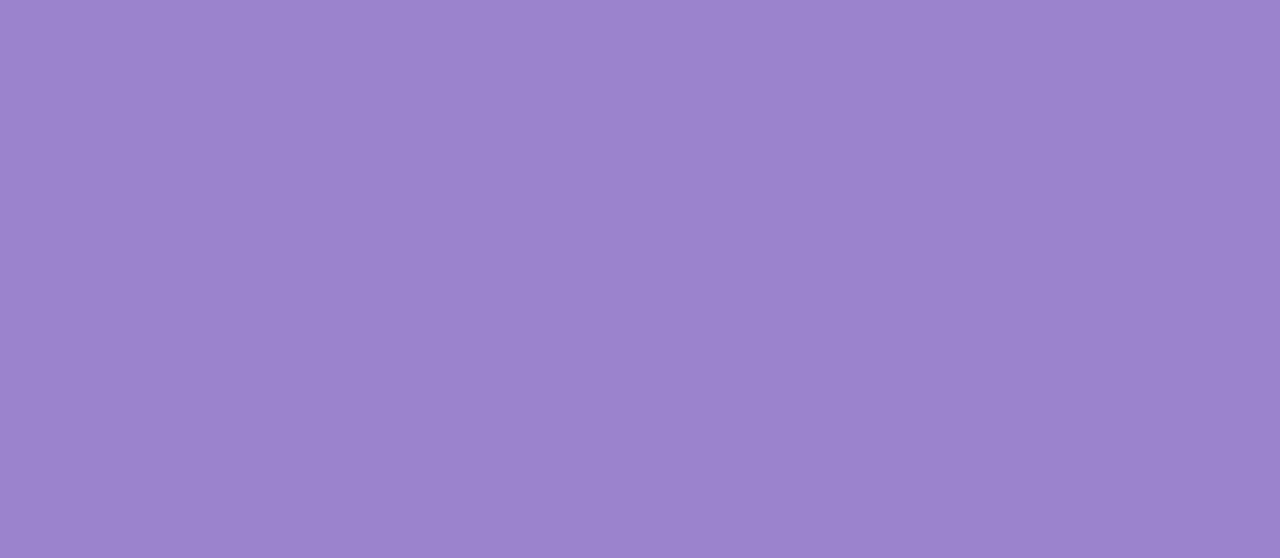
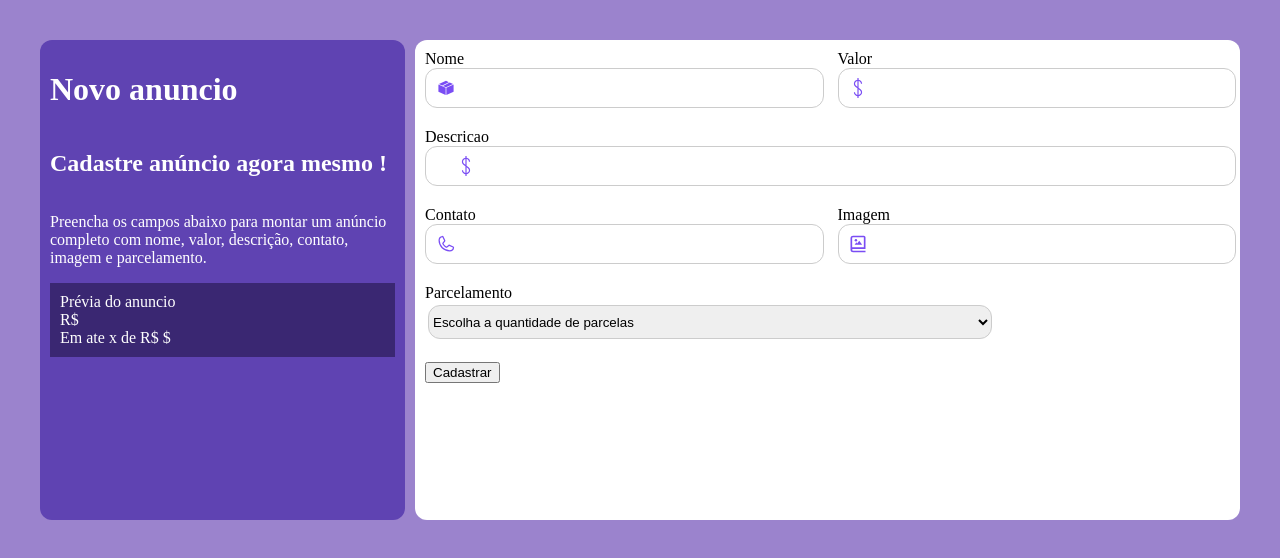
Before and after one commit to Axel-Cruz/Exercicio-Loja-React, a React (Vite) app: page /anuncios/cadastro in a window 1280 px wide. Before the commit this address had no page. Shown: the top 558 px of the page. Built offline with nearby package versions, Linux system fonts and the light colour scheme.

Commit message:
Alterando endereços e adicionando novas telas

```diff
--- a/src/index.css
+++ b/src/index.css
@@ -30,6 +30,12 @@ body {
 }
 
 /*Estilos do input padrao da aplicação*/
+
+.containers_inputs {
+  display: flex;
+  gap: 20px;
+}
+
 
 .container_input {
   height: 34px; /*altura do input*/
--- a/src/main.tsx
+++ b/src/main.tsx
@@ -7,6 +7,7 @@ import Home from "./pages/Home/Home.tsx";
 import Login from "./pages/Login/Login.tsx";
 import CriarConta from "./pages/CriarConta/CriarConta.tsx";
 import Anuncios from "./pages/Anuncios/Anuncios.tsx";
+import FormAnuncios from "./pages/FormAnuncios/FormAnuncios.tsx";
 
 createRoot(document.getElementById("root")!).render(
   <StrictMode>
@@ -16,6 +17,7 @@ createRoot(document.getElementById("root")!).render(
         <Route path="/login" element={<Login />}></Route>
         <Route path="/criar-conta" element={<CriarConta />}></Route>
         <Route path="/anuncios" element={<Anuncios />}></Route>
+        <Route path="/anuncios/cadastro" element={<FormAnuncios />}></Route>
       </Routes>
     </BrowserRouter>
   </StrictMode>,
--- a/src/pages/Anuncios/Anuncios.css
+++ b/src/pages/Anuncios/Anuncios.css
@@ -8,6 +8,22 @@
 }
 .container_lista_anuncios h1{
     text-align: center; /*vai deixar o texto centralizado na tela */
+}
+.header_lista_anuncios {
+  display: flex;
+  justify-content: space-between;
+  align-items: center;
+  gap: 16px;
+  margin-bottom: 20px;
+}
+
+.botao_novo_anuncio {
+  width: 180px;
+  display: inline-flex;
+  align-items: center;
+  justify-content: center;
+  text-decoration: none;
+  margin-bottom: 0;
 }
 .table_anuncios{
     width: 100%; /*vai ficar 100% do tamanho da div*/
--- a/src/pages/Anuncios/Anuncios.tsx
+++ b/src/pages/Anuncios/Anuncios.tsx
@@ -1,7 +1,11 @@
-import anuncios from "../../mock/data"; //importando os dados do mock para usar nessa tela.
+import { useState, useEffect } from "react"; //USEEFFECT É PARA CARREGAR OS DADOS QUANDO A TELA FOR ABERTA, O USESTATE É PARA GUARDAR OS DADOS QUE VÃO CHEGAR DO BACKEND.
+
 import "./Anuncios.css"; // importa o css
+import { Link } from "react-router";
 
 function Anuncios() {
+
+  const [anuncios, setAnuncios] = useState([])
 
 //Essa função para transfomado o valor em real.
     function formatarParaReal(valor : number) { // o number é o tipo do valor.
@@ -11,9 +15,30 @@ function Anuncios() {
         }).format(valor);
     }
 
+    async function carregarAnuncios() {
+  const resposta = await fetch("http://localhost:3000/anuncios");
+  const dados = await resposta.json();
+  setAnuncios(dados);
+}
+
+//a funcao useEffect é para carregar os dados quando a tela for aberta, ou seja, quando o componente for montado. O array vazio [] é para dizer que a função só deve ser executada uma vez, quando o componente for montado.
+useEffect(() =>{
+carregarAnuncios();
+}, [])
+
     return (
     <div className="container_lista_anuncios">
-      <h1>Meus Anuncios</h1>
+      <div className="header_lista_anuncios">
+
+        <h1>Meus anúncios</h1>
+
+        <Link
+          className="botao_telas_iniciais botao_novo_anuncio"
+          to="/anuncios/cadastro"
+        >
+          Novo anúncio
+        </Link>
+</div>
 
       <table className="table_anuncios">
         <thead>
@@ -29,12 +54,12 @@ function Anuncios() {
             <td> {anuncio.id }</td>
             <td>
               <img width={40}
-                src={anuncio.imagem}
+                src={anuncio.url}
               />
             </td>
             <td>{anuncio.nome}</td>
-            <td>{formatarParaReal(anuncio.valor)}</td>
-            <td>{anuncio.situacao === "PUBLICADO" ? "Publicado" : "Não publicado"}</td>
+            <td>{formatarParaReal(anuncio.preco)}</td>
+            <td>{anuncio.status === "PUBLICADO" ? "Publicado" : "Não publicado"}</td>
             <td></td>
           </tr>)}
 
--- a/src/pages/CriarConta/CriarConta.tsx
+++ b/src/pages/CriarConta/CriarConta.tsx
@@ -47,6 +47,7 @@ function CriarConta() {
           name: nome,
           email: email,
           password: senha,
+          plan: plano,
         }),
       });
 
--- /dev/null
+++ b/src/pages/FormAnuncios/FormAnuncios.css
@@ -0,0 +1,31 @@
+.container_form_anuncios {
+  max-width: 1200px;
+  margin: 40px auto;
+  gap: 10px;
+  height: 60vh;
+  display: flex;
+}
+
+.esquerda_container_form_anuncios {
+  background-color: #5f43b2;
+  display: flex;
+  flex-direction: column;
+  padding: 10px;
+  width: 30%;
+  border-radius: 12px;
+  color: #fff;
+}
+
+.direita_container_form_anuncios {
+  background-color: #fff;
+  padding: 10px;
+  width: 70%;
+  border-radius: 12px;
+}
+
+.preview_anuncio {
+  padding: 10px;
+  display: flex;
+  flex-direction: column;
+  background-color: #3a2772;
+}
--- /dev/null
+++ b/src/pages/FormAnuncios/FormAnuncios.tsx
@@ -0,0 +1,136 @@
+import { TfiMoney } from "react-icons/tfi";
+import "./FormAnuncios.css";
+import { GiCardboardBoxClosed } from "react-icons/gi";
+import { PiPhone } from "react-icons/pi";
+import { BiPhotoAlbum } from "react-icons/bi";
+import { useState } from "react";
+
+function FormAnuncios() {
+  const [nome, setNome] = useState("");
+  const [valor, setValor] = useState("");
+  const [descricao, setDescricao] = useState("");
+  const [contato, setContato] = useState("");
+  const [imagem, setImagem] = useState("");
+  const [parcela, setParcela] = useState("");
+
+  function cadastrarAnuncio(e: React.SubmitEvent){
+    e.preventDefault();
+    // Aqui você pode adicionar a lógica para enviar os dados do anúncio para o backend ou armazená-los localmente.
+    // Por exemplo, você pode usar fetch para enviar os dados para uma API ou salvar no localStorage.
+    fetch("http://localhost:3000/anuncios", {
+      method: "post",
+      body: JSON.stringify({
+        nome: nome,
+        url: imagem,
+        preco: valor,
+        descricao: descricao,
+        parcelamento: parcela,
+        contato: contato,
+
+      }),
+      headers: {
+          "Content-Type": "application/json",
+        },
+   });
+  }
+
+  return (
+    <div className="container_form_anuncios">
+      <div className="esquerda_container_form_anuncios">
+        <h1>Novo anuncio</h1>
+        <h2>Cadastre anúncio agora mesmo !</h2>
+        <p>
+          Preencha os campos abaixo para montar um anúncio completo com nome,
+          valor, descrição, contato, imagem e parcelamento.
+        </p>
+        <div className="preview_anuncio">
+          <span>Prévia do anuncio</span>
+          <span>{nome}</span>
+          <span>R$ {valor}</span>
+          <span>{descricao}</span>
+          <span>
+            Em ate {parcela}x de R$ ${valor}
+          </span>
+          <span>{contato}</span>
+        </div>
+      </div>
+
+      <form onSubmit={cadastrarAnuncio} className="direita_container_form_anuncios">
+        <div className="containers_inputs">
+          <div style={{ width: "50%" }}>
+            <label>Nome</label>
+            <div className="container_input" style={{ width: "100%" }}>
+              <GiCardboardBoxClosed color="#7a4df4" size={20} />
+              <input value={nome} onChange={(e) => setNome(e.target.value)} />
+            </div>
+          </div>
+
+          <div style={{ width: "50%" }}>
+            <label>Valor</label>
+            <div className="container_input" style={{ width: "100%" }}>
+              <TfiMoney color="#7a4df4" size={20} />
+              <input value={valor} onChange={(e) => setValor(e.target.value)} />
+            </div>
+          </div>
+        </div>
+
+        <div style={{ width: "100%" }}>
+          <label>Descricao</label>
+          <div className="container_input" style={{ width: "100%" }}>
+            <TfiMoney color="#7a4df4" size={20} />
+            <input
+              value={descricao}
+              onChange={(e) => setDescricao(e.target.value)}
+            />
+          </div>
+        </div>
+
+        <div className="containers_inputs">
+          <div style={{ width: "50%" }}>
+            <label>Contato</label>
+            <div className="container_input" style={{ width: "100%" }}>
+              <PiPhone color="#7a4df4" size={20} />
+              <input
+                value={contato}
+                onChange={(e) => setContato(e.target.value)}
+              />
+            </div>
+          </div>
+
+          <div style={{ width: "50%" }}>
+            <label>Imagem</label>
+            <div className="container_input" style={{ width: "100%" }}>
+              <BiPhotoAlbum color="#7a4df4" size={20} />
+              <input
+                value={imagem}
+                onChange={(e) => setImagem(e.target.value)}
+              />
+            </div>
+          </div>
+        </div>
+
+        <label>Parcelamento</label>
+        <div className="container_select">
+          <select value={parcela} onChange={(e) => setParcela(e.target.value)}>
+            <option value="">Escolha a quantidade de parcelas</option>
+            <option value="1">1x</option>
+            <option value="2">2x</option>
+            <option value="3">3x</option>
+            <option value="4">4x</option>
+            <option value="5">5x</option>
+            <option value="6">6x</option>
+            <option value="7">7x</option>
+            <option value="8">8x</option>
+            <option value="9">9x</option>
+            <option value="10">10x</option>
+            <option value="11">11x</option>
+            <option value="12">12x</option>
+          </select>
+        </div>
+        <button type="submit">Cadastrar</button>
+      </form>
+    </div>
+  );
+}
+
+export default FormAnuncios;
```
